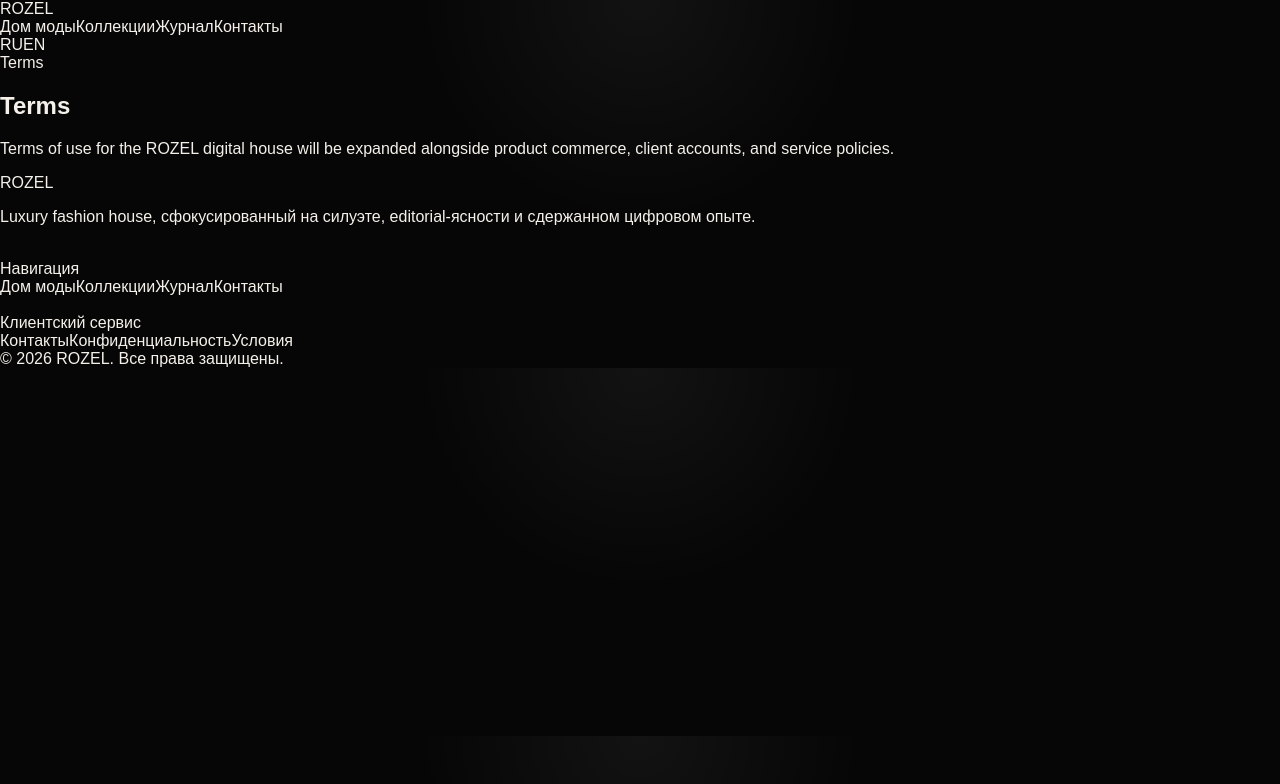
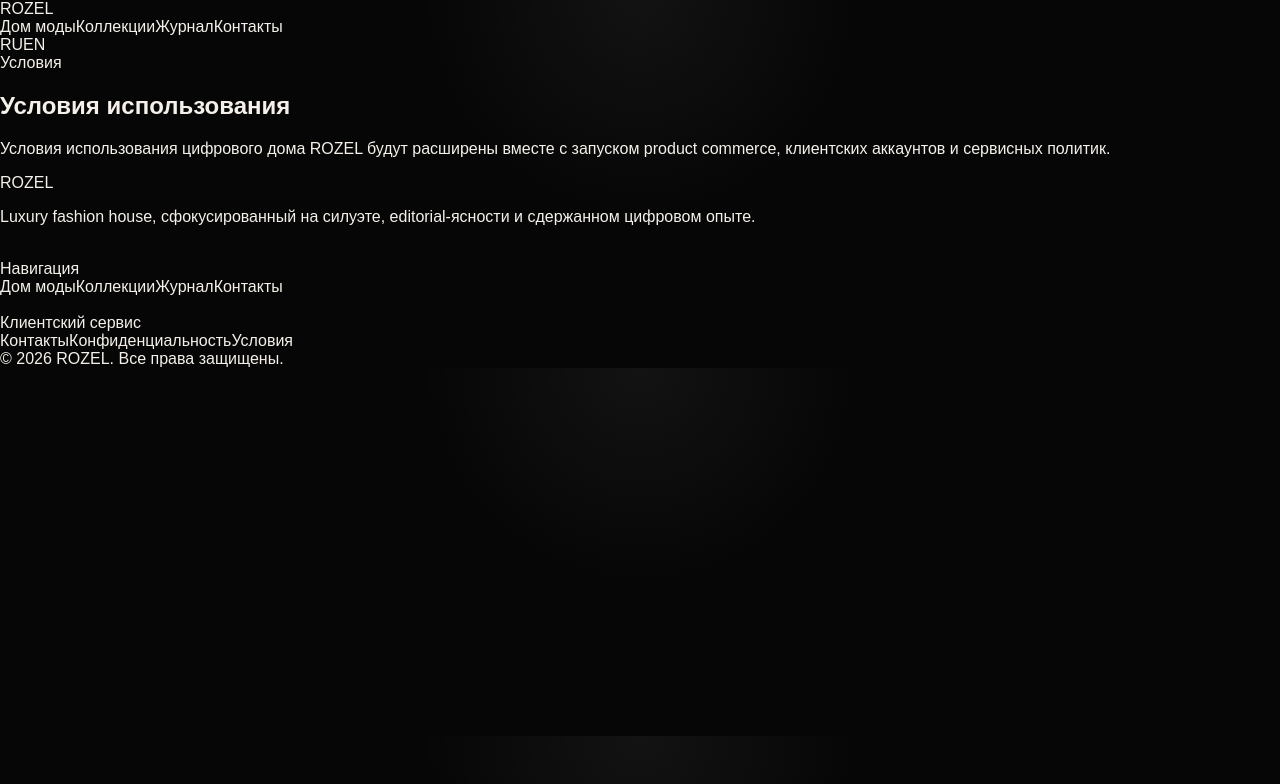
Before and after one commit to mtronda21vekby-stack/rozelshop.com, a Next.js app in the folder apps/web/: page /terms in a window 1280 px wide. Shown: the top 784 px of the page. Built offline with nearby package versions, Linux system fonts and the light colour scheme.

Commit message:
Update page.tsx

```diff
--- a/apps/web/src/app/terms/page.tsx
+++ b/apps/web/src/app/terms/page.tsx
@@ -1,14 +1,19 @@
+import { getSiteContent } from '../../lib/site-data';
+
 export default function TermsPage() {
+  const siteData = getSiteContent('ru');
+
   return (
     <section className="bg-black text-white">
       <div className="mx-auto max-w-4xl px-6 py-20">
         <div className="text-xs uppercase tracking-[0.34em] text-white/42">
-          Terms
+          {siteData.termsPage.eyebrow}
         </div>
-        <h1 className="mt-4 text-4xl font-medium md:text-6xl">Terms</h1>
+        <h1 className="mt-4 text-4xl font-medium md:text-6xl">
+          {siteData.termsPage.title}
+        </h1>
         <p className="mt-8 text-base leading-8 text-white/62 md:text-lg">
-          Terms of use for the ROZEL digital house will be expanded alongside
-          product commerce, client accounts, and service policies.
+          {siteData.termsPage.text}
         </p>
       </div>
     </section>
```
